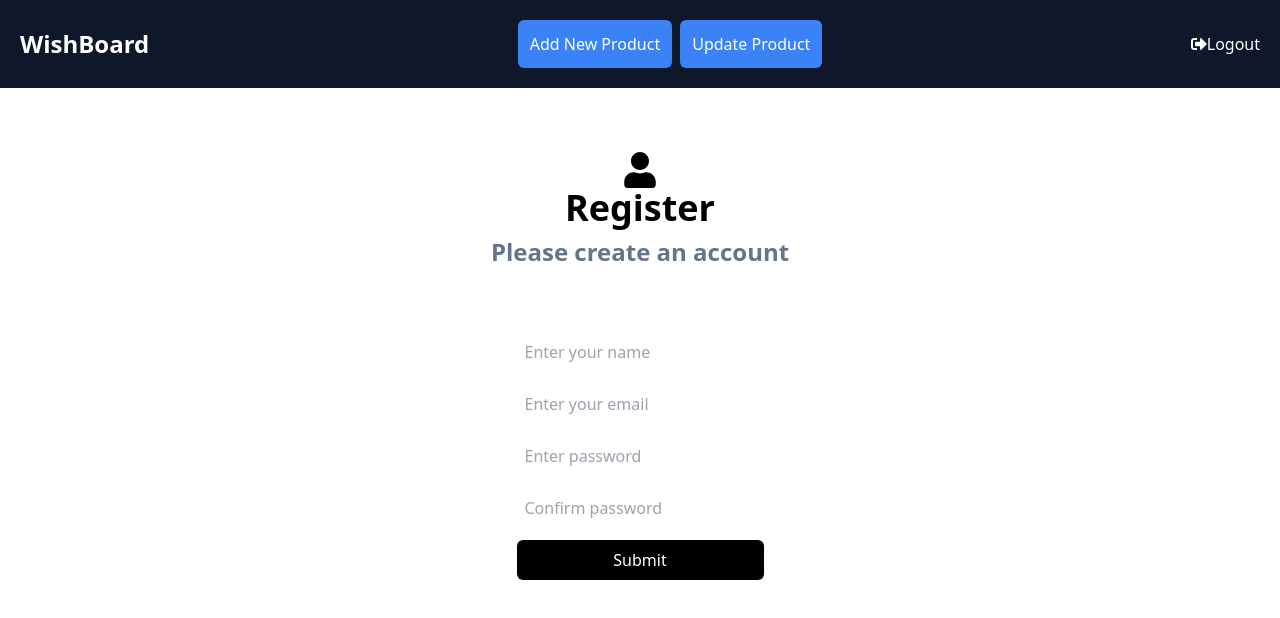
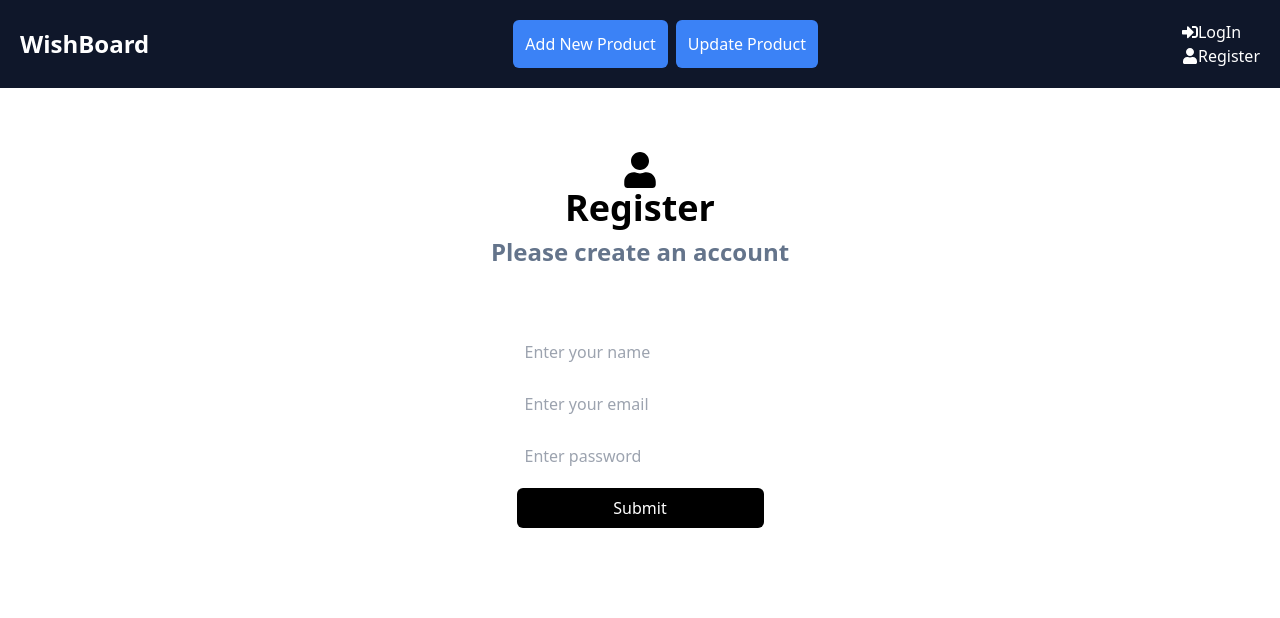
Before and after one commit to iqoll/dashboard-client, a React (Create React App) app: page /register in a window 1280 px wide. Shown: the top 618 px of the page. Built offline with nearby package versions, Linux system fonts and the light colour scheme.

Commit message:
refactor to react useContext, and register hooks

```diff
--- a/src/App.js
+++ b/src/App.js
@@ -1,6 +1,6 @@
 import {BrowserRouter, Routes, Route} from 'react-router-dom'
 import Products from './pages/Products';
-import Navbar from './components/Navbar';
+import Navbar from './components/Navbar'
 import Add from './pages/Add';
 import Update from './pages/Update';
 import Login from './pages/Login';
--- a/src/components/Navbar.jsx
+++ b/src/components/Navbar.jsx
@@ -24,10 +24,16 @@ function Navbar() {
 					</ul>
 					<div className='text-white'>
 						<Link
-							to='/logout'
+							to='/login'
 							className='flex items-center space-x-1 hover:-translate-y-0.5'
 						>
-							<FaSignOutAlt /> Logout
+							<FaSignInAlt /> LogIn
+						</Link>
+						<Link
+							to='/register'
+							className='flex items-center space-x-1 hover:-translate-y-0.5'
+						>
+							<FaUser /> Register
 						</Link>
 					</div>
 				</>
--- /dev/null
+++ b/src/context/AuthContext.js
@@ -0,0 +1,28 @@
+import { createContext, useReducer } from "react";
+
+export const AuthContext = createContext()
+
+export const authReducer = (state, action) => {
+  switch (action.type) {
+    case 'LOGIN':
+      return { user: action.payload }
+    case 'LOGOUT':
+      return { user: null}
+    default:
+      return state
+  }
+}
+
+export const AuthContexProvider = ({children}) => {
+  const [state, dispatch] = useReducer(authReducer, {
+    user: null
+  })
+
+  console.log('AuthContext State: ', state)
+
+  return (
+    <AuthContext.Provider value={{...state, dispatch}}>
+      { children }
+    </AuthContext.Provider>
+  )
+}
--- /dev/null
+++ b/src/hooks/useAuthContext.js
@@ -0,0 +1,12 @@
+import { AuthContext } from "../context/AuthContext";
+import { useContext } from "react";
+
+export const useAuthContext = () => {
+  const context = useContext(AuthContext)
+
+  if(!context) {
+    throw Error('useAuthContext must be used inside an AuthContextProvider')
+  }
+
+  return context
+}
--- /dev/null
+++ b/src/hooks/useRegister.js
@@ -0,0 +1,38 @@
+import { useState } from "react"
+import { useAuthContext } from './useAuthContext'
+import axios from 'axios'
+
+export const useRegister = () => {
+  const [error, setError] = useState(null)
+  const [isLoading, setIsLoading] = useState(null)
+  const { dispatch } = useAuthContext()
+
+  const register = async (name, email, password) => {
+    setIsLoading(true)
+    setError(null)
+
+    const userData = {
+      name,
+      email,
+      password
+    }
+
+    try {
+      const res = await axios.post('http://localhost:5000/users', userData)
+
+      if(res.data) {
+        // Save the user to localStorage
+        localStorage.setItem('user', JSON.stringify(res.data))
+
+        // Update the auth context
+        dispatch({type: 'LOGIN', payload: res.data})
+
+        setIsLoading(false)
+      }
+    } catch (error) {
+      setIsLoading(false)
+      setError(error.response.data.error)
+    }
+  }
+  return {register, isLoading, error}
+}
--- a/src/index.js
+++ b/src/index.js
@@ -2,10 +2,13 @@ import React from 'react';
 import ReactDOM from 'react-dom/client';
 import './index.css';
 import App from './App';
+import { AuthContexProvider } from './context/AuthContext';
 
 const root = ReactDOM.createRoot(document.getElementById('root'));
 root.render(
   <React.StrictMode>
-    <App />
+    <AuthContexProvider>
+      <App />
+    </AuthContexProvider>
   </React.StrictMode>
 );
--- a/src/pages/Login.jsx
+++ b/src/pages/Login.jsx
@@ -1,5 +1,6 @@
 import { useState, useEffect } from 'react'
 import { FaSignInAlt } from 'react-icons/fa'
+import axios from 'axios'
 
 function Login() {
 	const [formData, setFormData] = useState({
@@ -16,8 +17,30 @@ function Login() {
 		}))
 	}
 
-	const handleSubmit = (e) => {
+	const handleSubmit = async (e) => {
 		e.preventDefault()
+
+		const userData = {
+			email,
+			password,
+		}
+
+		console.log(formData)
+
+		// 	try {
+		// 		const response = await axios.post(
+		// 			'http://localhost:5000/users/login',
+		// 			userData
+		// 		)
+
+		// 		if (response.data) {
+		// 			localStorage.setItem('user', JSON.stringify(response.data))
+		// 		}
+
+		// 		return response.data
+		// 	} catch (error) {
+		// 		throw error
+		// 	}
 	}
 
 	return (
--- a/src/pages/Register.jsx
+++ b/src/pages/Register.jsx
@@ -1,25 +1,17 @@
-import { useState, useEffect } from 'react'
+import { useState } from 'react'
 import { FaUser } from 'react-icons/fa'
+import { useRegister } from '../hooks/useRegister'
 
 function Register() {
-	const [formData, setFormData] = useState({
-		name: '',
-		email: '',
-		password: '',
-		password2: '',
-	})
+	const [name, setName] = useState('')
+	const [email, setEmail] = useState('')
+	const [password, setPassword] = useState('')
+	const { register, error, isLoading } = useRegister()
 
-	const { name, email, password, password2 } = formData
+	const handleSubmit = async (e) => {
+		e.preventDefault()
 
-	const handleChange = (e) => {
-		setFormData((prevData) => ({
-			...prevData,
-			[e.target.name]: e.target.value,
-		}))
-	}
-
-	const handleSubmit = (e) => {
-		e.preventDefault()
+		await register(name, email, password)
 	}
 
 	return (
@@ -40,7 +32,7 @@ function Register() {
 						name='name'
 						placeholder='Enter your name'
 						value={name}
-						onChange={handleChange}
+						onChange={(e) => setName(e.target.value)}
 					/>
 					<input
 						className='p-2 rounded-md'
@@ -49,34 +41,31 @@ function Register() {
 						name='email'
 						placeholder='Enter your email'
 						value={email}
-						onChange={handleChange}
+						onChange={(e) => setEmail(e.target.value)}
 					/>
 					<input
 						className='p-2 rounded-md'
 						id='password'
-						type='text'
+						type='password'
 						name='password'
 						placeholder='Enter password'
 						value={password}
-						onChange={handleChange}
-					/>
-					<input
-						className='p-2 rounded-md'
-						id='password2'
-						type='text'
-						name='password2'
-						placeholder='Confirm password'
-						value={password2}
-						onChange={handleChange}
+						onChange={(e) => setPassword(e.target.value)}
 					/>
 					<div>
 						<button
+							disabled={isLoading}
 							type='submit'
 							className='bg-black text-white p-2 w-full rounded-md'
 						>
 							Submit
 						</button>
 					</div>
+					{error && (
+						<div className='p-2 my-5 text-[#e7195a] border border-[#e7195a] rounded-md bg-[#ffefef]'>
+							{error}
+						</div>
+					)}
 				</form>
 			</section>
 		</>
```
